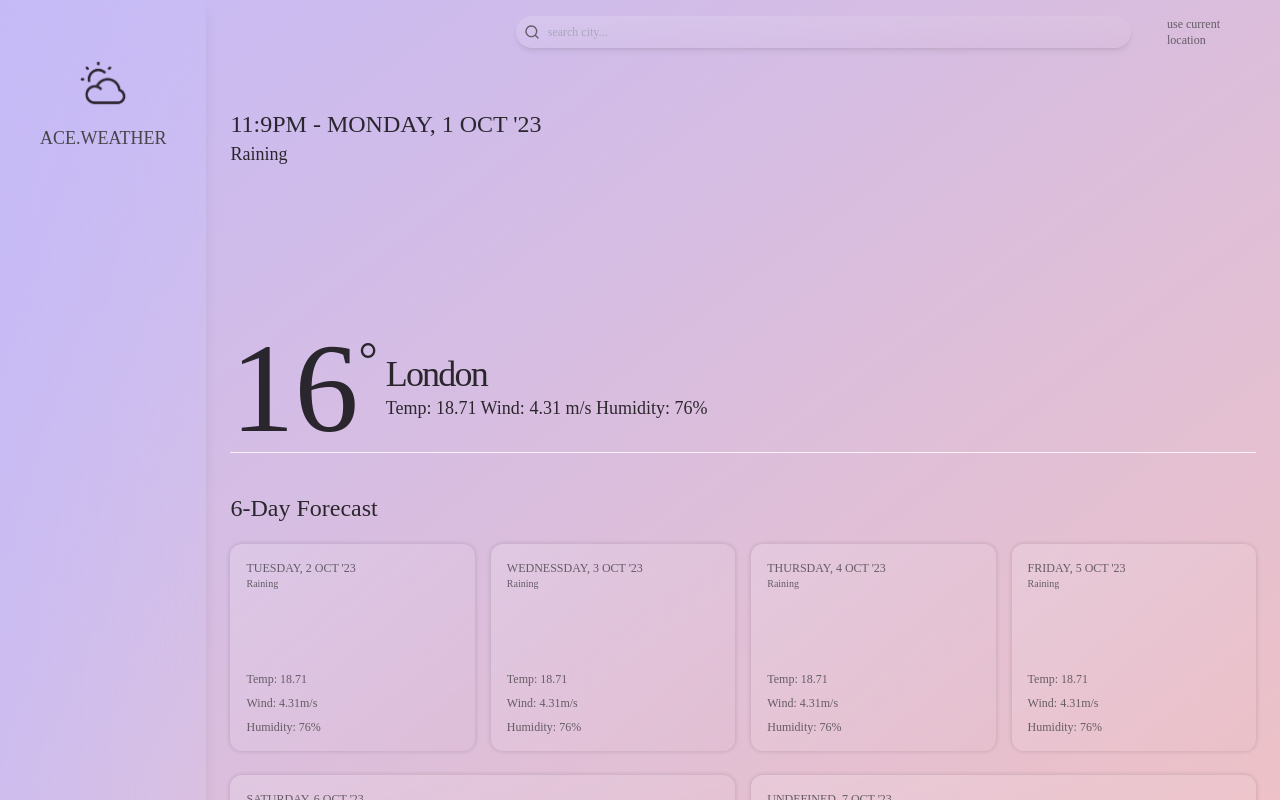
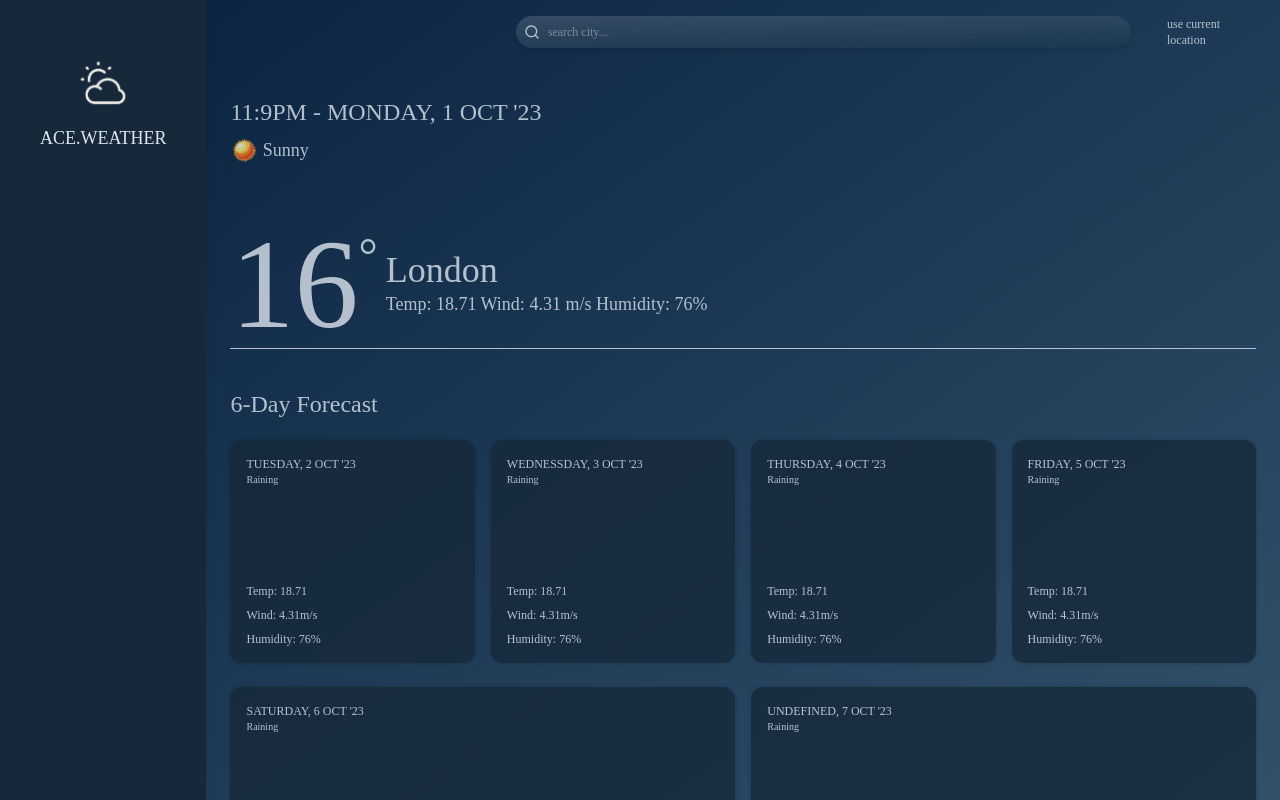
Before and after one commit to oduwole-ayomipo/ace.weather, a React (Create React App) app: page / in a window 1280 px wide. Shown: the top 800 px of the page. Built offline with nearby package versions, Linux system fonts and the light colour scheme.

Commit message:
ui update

```diff
--- a/src/App.css
+++ b/src/App.css
@@ -3,7 +3,9 @@
 @tailwind utilities;
 @import url('https://fonts.googleapis.com/css2?family=Coiny&family=Comfortaa&display=swap');
 
-
+h1, h2, h3, h4, h5, h6, p, input {
+    color: #DDE5EF;
+}
 .card-container {
     box-shadow: 0 0 5px 0.1px rgba(0, 0, 0, 0.2);
 }
--- a/src/App.js
+++ b/src/App.js
@@ -5,7 +5,7 @@ import Main from './components/Main';
 
 function App() {
   return (
-    <div className="App relative overflow-hidden bg-gradient-to-br from-custom-purple to-custom-orange w-full md:flex">
+    <div className="App relative overflow-hidden bg-gradient-to-br from-custom-deep to-custom-light w-full md:flex">
       <Logo />
       <Main />
     </div>
--- a/src/components/Card.jsx
+++ b/src/components/Card.jsx
@@ -4,7 +4,7 @@ function Card({
                 flexDirection,
                 nextDate }) {
   return (
-    <div className={`card-container flex flex-col gap-16 w-full backdrop-blur-[20px] bg-gradient-to-br from-[#FFFFFF33]  text-custom-secondary p-4 my-3 cursor-pointer rounded-xl md:gap-20`}>
+    <div className={`card-container flex flex-col gap-24 w-full backdrop-blur-[20px] bg-custom-accent p-4 my-3 cursor-pointer rounded-xl`}>
         <div className='card-top-data'>
             <h4 className='font-Coiny text-sm md:text-xs uppercase'>{nextDate}</h4>
             <h3 className='font-Comfortaa text-[10px]'>Raining</h3>
--- a/src/components/Logo.jsx
+++ b/src/components/Logo.jsx
@@ -1,14 +1,14 @@
 import React from 'react'
-import acelogo from '../assets/logo1.png'
+import acelogo from '../assets/logo.png'
 
 function Logo() {
   return (
-    <div className='flex relative  backdrop-blur-[40px] bg-gradient-to-br from-custom-purple to-[#f9f9f910] items-center justify-center p-2 shadow-custom-orange md:shadow-lg md:justify-start md:flex-col md:pt-14'>
+    <div className='flex relative  backdrop-blur-[40px] bg-custom-accent items-center justify-center p-2 shadow-custom-orange md:shadow-lg md:justify-start md:flex-col md:pt-14'>
         <img
             className='Ace-logo w-14 h-14'
             src={acelogo}
             alt="ace.weather logo" />
-        <h4 className='logo-text font-normal font-Coiny text-custom-secondary m-3 md:mx-8 uppercase text-lg'>
+        <h4 className='logo-text font-normal font-Coiny m-3 md:mx-8 uppercase text-lg'>
             ace.weather
         </h4>
     </div>
--- a/src/components/Main.jsx
+++ b/src/components/Main.jsx
@@ -1,7 +1,7 @@
 import React from 'react'
 import Card from './Card'
 import SearchBar from './SearchBar'
-
+import sunIcon from '../assets/sunicon.png'
 
 function Main() {
 
@@ -76,23 +76,27 @@ function Main() {
     <div className='main-container relative w-full opacity-80'>
         <SearchBar />
         <div className='flex flex-col justify-start p-3 min-[520px]:px-6 md:py-8'>
-            <div className='card-top-data py-3'>
+            <div className='card-top-data mb-12'>
                 <h4 className='font-Coiny text-[15px] uppercase md:text-2xl'>{formattedDate.dateAndTime}</h4>
-                <h3 className='font-Comfortaa text-[11px] md:text-lg'>Raining</h3>
+                <div className='weatherForecast flex items-center py-2 gap-1'>
+                    <span>
+                        <img
+                            className='sunIcon h-7'
+                            src={sunIcon}
+                            alt="Sunny" />
+                    </span>
+                    <h3 className='font-Comfortaa text-sm md:text-lg'>Sunny</h3>
+                </div>
             </div>
-            <div className='weather-image'>
-                <img
-                    className='h-28 md:h-36'
-                    alt=''/>
-            </div>
+
             <div className='main-weather-data flex items-center'>
                 <div className='font-Coiny flex text-7xl leading-[70px] md:text-9xl'>
                     <h4>16 </h4>
-                    <div className='degrees pt-3 text-3xl leading-[20px] h-full md:text-5xl'>°</div>
+                    <div className='degrees pt-3 text-3xl leading-[20px] text-custom-white h-full md:text-5xl'>°</div>
 
                 </div>
                 <div className='card-buttom-data px-2 flex flex-col'>
-                    <h4 className='font-Coiny text-2xl leading-[23px] tracking-tighter md:text-4xl'>London</h4>
+                    <h4 className='font-Coiny text-2xl leading-[23px]  md:text-4xl'>London</h4>
                     <h3 className='font-Comfortaa text-[10px] md:text-lg'>Temp: <span>18.71</span>  Wind: <span>4.31 m/s</span> Humidity: <span>76%</span></h3>
                 </div>
             </div>
--- a/src/components/SearchBar.jsx
+++ b/src/components/SearchBar.jsx
@@ -3,20 +3,20 @@ import { UilSearch } from '@iconscout/react-unicons';
 
 function SearchBar() {
   return (
-    <div className='search-navbar flex items-center justify-between font-Comfortaa font-medium  text-custom-secondary text-xs w-full p-3 max-[284px]:text-[10px]  min-[520px]:px-6 md:justify-end'>
+    <div className='search-navbar flex items-center justify-between font-Comfortaa font-medium   text-xs w-full p-3 max-[284px]:text-[10px]  min-[520px]:px-6 md:justify-end'>
         <div className='input-field flex items-center backdrop-blur-[20px] bg-gradient-to-br from-[#FFFFFF33] rounded-2xl focus:outline-none min-w-[60%] shadow-md'>
             <span className='px-2'>
-                <UilSearch className="w-4 text-custom-secondary" role="button" />
+                <UilSearch className="w-4 text-custom-white" role="button" />
             </span>
             <input
-            className='input-field text-custom-secondary bg-[#ffffff00] rounded-2xl w-full py-2 focus:outline-none capitalize placeholder:lowercase'
+            className='input-field bg-[#ffffff00] rounded-2xl w-full py-2 focus:outline-none capitalize placeholder:lowercase'
             type="text"
             name="search"
             id="search"
             placeholder="search city..."
             />
         </div>
-        <div className='location-button-container text-custom-secondary whitespace-normal mx-4 md:mx-8 '>
+        <div className='location-button-container whitespace-normal mx-4 md:mx-8 '>
             <p className='location-button p-1' role='button'>use current <br /> location</p>
         </div>
     </div>
--- a/tailwind.config.js
+++ b/tailwind.config.js
@@ -13,12 +13,10 @@ module.exports = {
     },
     colors: {
       custom: {
-        purple: '#C6BAF6',
-        orange: '#F1C2C2',
-        white: "#FFFFFF",
-        accent: "#4C424B",
-        primary: "#F1F0EA",
-        secondary: "#474448",
+        deep: '#08203E',
+        light: '#34546E',
+        white: "#DDE5EF",
+        accent: "#17283A",
       }
     }
   },
```
Also changed, not shown: src/assets/sunicon.png (added).
